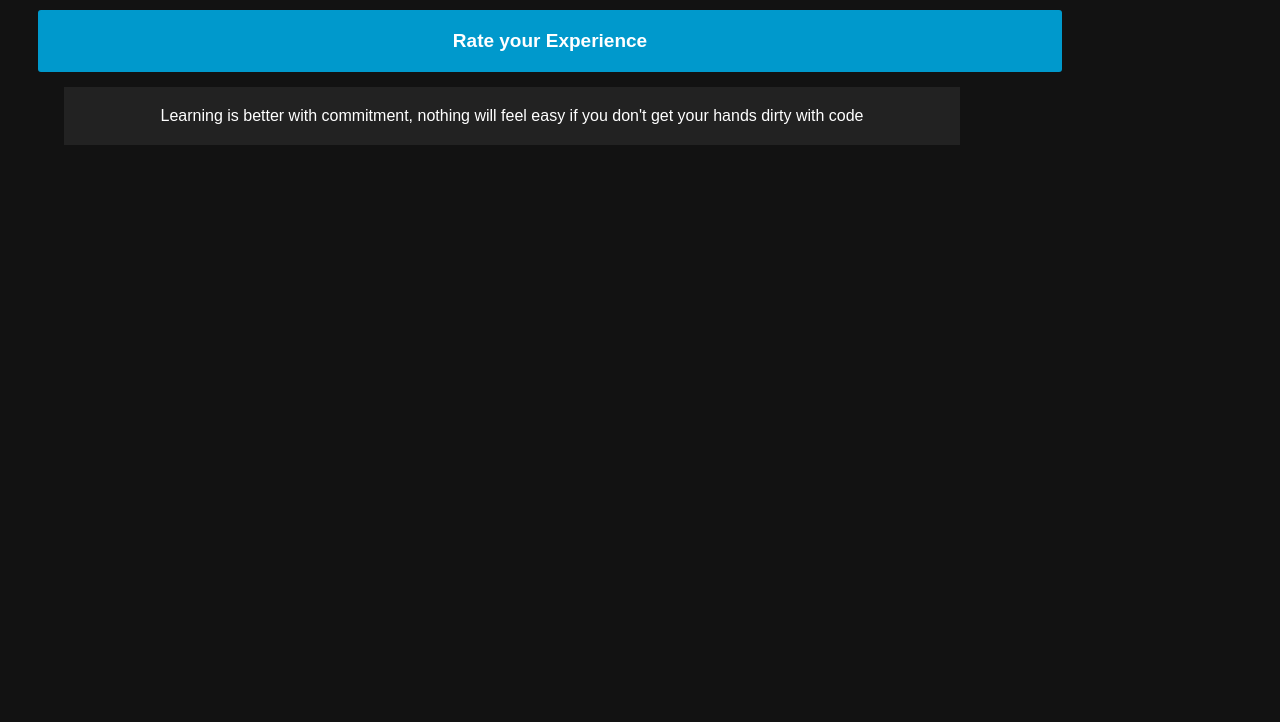
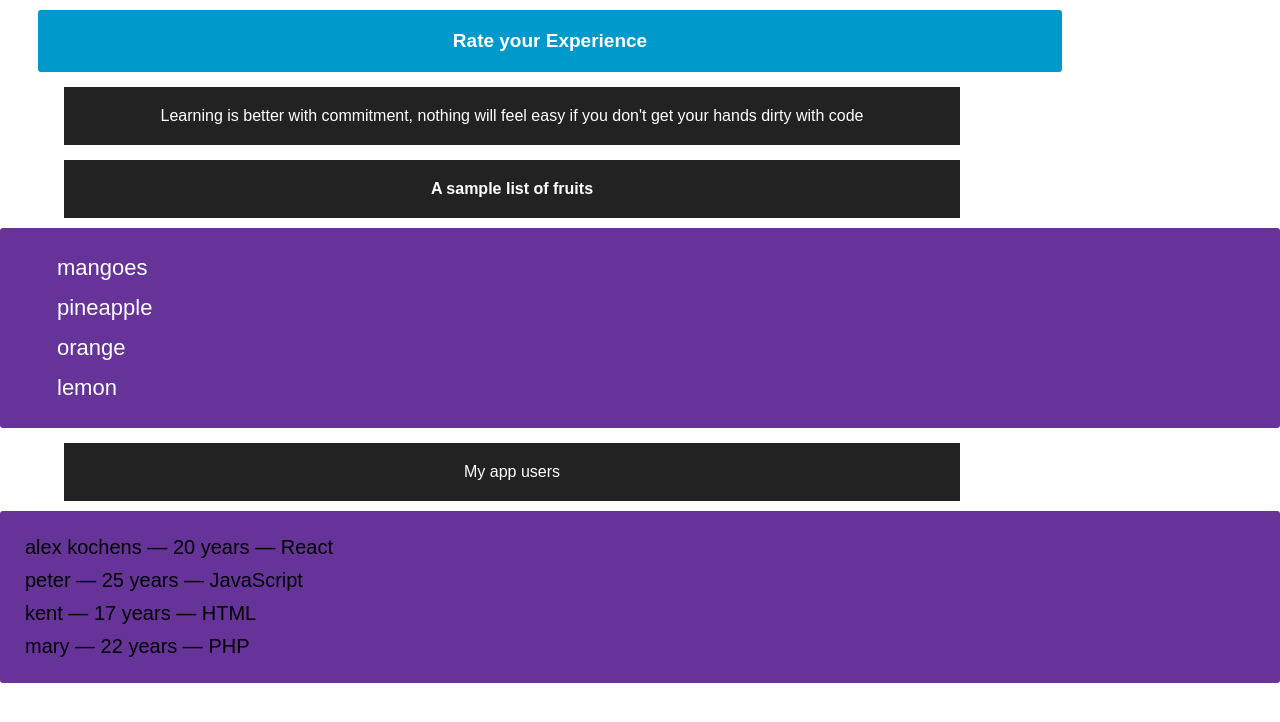
Before and after one commit to ALEXKOCHENS/My-react-start-up-tutorial, a React (Vite) app: page / in a window 1280 px wide. Shown: the top 722 px of the page. Built offline with nearby package versions, Linux system fonts and the light colour scheme.

Commit message:
Created lists, rendered the UI on the page, Learnt the use of the word key in lists, learnt how to render objects as lists

```diff
--- a/src/App.jsx
+++ b/src/App.jsx
@@ -1,9 +1,11 @@
 import Rating from './components/Rating.jsx';
+import Lists from './components/Lists.jsx';
 const App = () => {
   return (
-    <>
+    <div>
       <Rating />
-    </>
+      <Lists />
+    </div>
   );
 };
 
--- /dev/null
+++ b/src/components/Lists.jsx
@@ -0,0 +1,36 @@
+const Lists = () => {
+  const fruits = ['mangoes', 'pineapple', 'orange', 'lemon'];
+
+  const users = [
+    { id: 1, name: 'alex kochens', age: 20, course: 'React' },
+    { id: 2, name: 'peter', age: 25, course: 'JavaScript' },
+    { id: 3, name: 'kent', age: 17, course: 'HTML' },
+    { id: 4, name: 'mary', age: 22, course: 'PHP' },
+  ];
+
+  return (
+    <div>
+      <h1 className='paragraph'>A sample list of fruits</h1>
+
+      <ul className='lists'>
+        {fruits.map((frui) => (
+          <li key={frui} className='list-ui'>
+            {frui}
+          </li>
+        ))}
+      </ul>
+
+      <p className='paragraph'>My app users</p>
+
+      <ul className='lists'>
+        {users.map((user) => (
+          <li key={user.id} className='users'>
+            {user.name} — {user.age} years — {user.course}
+          </li>
+        ))}
+      </ul>
+    </div>
+  );
+};
+
+export default Lists;
--- a/src/index.css
+++ b/src/index.css
@@ -5,7 +5,7 @@
 }
 
 body {
-  background-color: #121212;
+  background-color: #fff;
   font-family: Arial, Helvetica, sans-serif;
   color: #fff;
 }
@@ -34,3 +34,26 @@ h1 {
   padding: 20px;
   background: #222;
 }
+
+.lists {
+  padding: 20px;
+  align-items: center;
+  background: rebeccapurple;
+  border-radius: 3px;
+  margin-top: 10px;
+}
+
+.list-ui {
+  padding: 7px;
+  margin-left: 30px;
+  align-items: center;
+  font-size: 22px;
+  list-style: none;
+}
+
+.users {
+  color: black;
+  font-size: 20px;
+  list-style: none;
+  padding: 5px;
+}
```
Also changed, not shown: src/learnt.md (added, +32 -0 lines), 1 other file (tests, documents, lock files or other folders).
